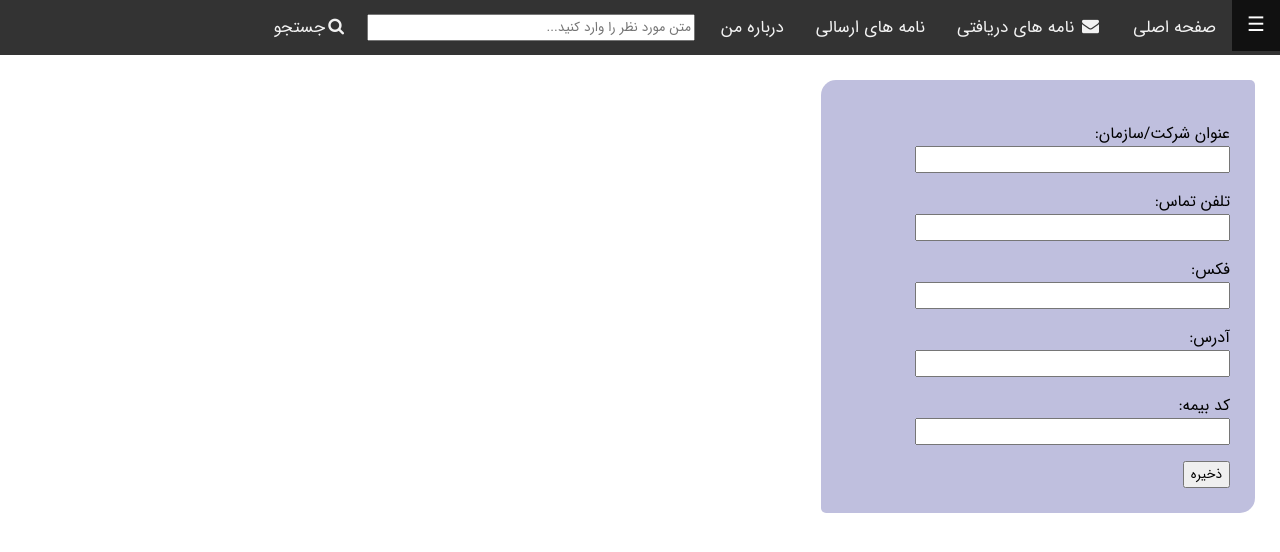
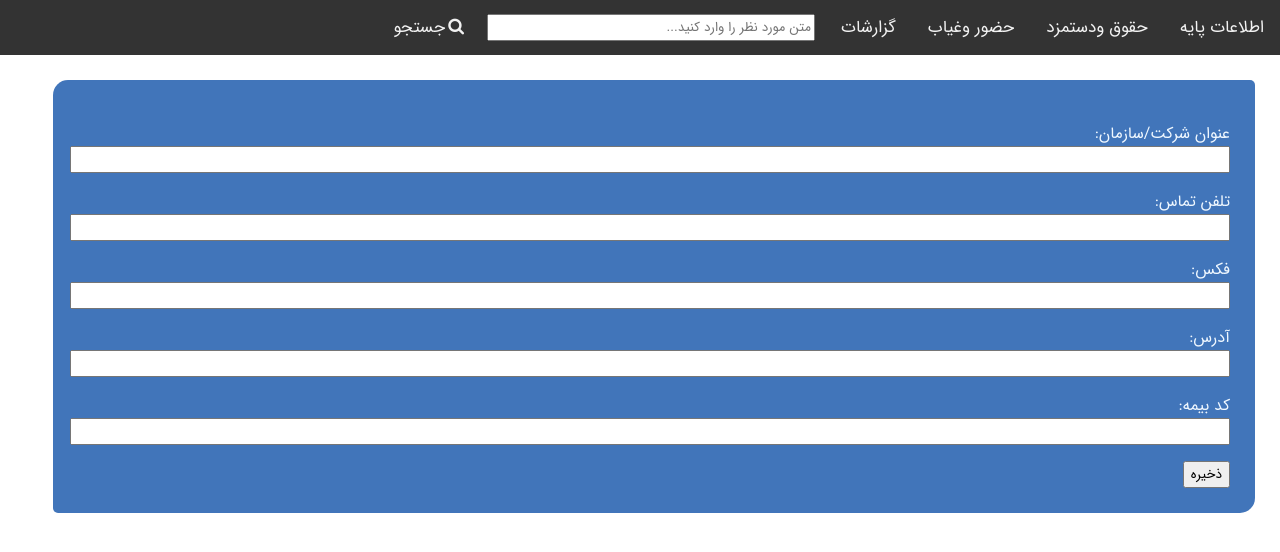
Before and after one commit to Hamidnet220/salary, a Django app: page /baseinfo/organization/addnew in a window 1280 px wide. Shown: the top 552 px of the page. Run offline with Django 3.2, Linux system fonts and the light colour scheme; some libraries are stand-ins or nearby versions.

Commit message:
modify navbar and create menu for app

```diff
--- a/baseinfo/static/css/base.css
+++ b/baseinfo/static/css/base.css
@@ -19,28 +19,6 @@ body{
 		 url('../fonts/ttf/IRANSansWeb.ttf') format('truetype');
 }
 
-.topnav{
-    background-color: #333;
-    overflow: hidden;
-    font-family: IRANSans;
-}
-
-.topnav a{
-    float: right;
-    color: #f2f2f2;
-    text-align: center;
-    padding:14px 16px;
-    text-decoration: none;
-    font-size: 17px;
-    font-family: IRANSans;
-}
-
-#searchButton{
-    float:right;
-    margin:10px 1px 10px 10px;
-    width: 7%;
-
-}
 
 th{
     text-align: center;
--- a/baseinfo/templates/input_form.html
+++ b/baseinfo/templates/input_form.html
@@ -9,17 +9,22 @@
         #input-form {
             margin: 25px;
             padding: 25px;
-            width: 30%;
-            background-color: rgba(128, 128, 189, 0.5);
+            width: 90%;
+            background-color: rgba(45, 103, 179, 0.9);
             border-radius: 15px 5px 15px 5px;
         }
 
         form input {
-            width: 80%;
+            width: 100%;
+
         }
         label::after{
             content:'';
             display: block;
+        }
+
+        label {
+            color: aliceblue;
         }
     </style>
 
--- a/baseinfo/templates/navbar.html
+++ b/baseinfo/templates/navbar.html
@@ -1,57 +1,29 @@
-<!DOCTYPE html>
-<html>
-
-<head>
-    {% block head %}
 {% load static %}
 <link rel="stylesheet" href="https://cdnjs.cloudflare.com/ajax/libs/font-awesome/4.7.0/css/font-awesome.min.css">
 <link type="text/css" rel="stylesheet" href="{% static 'css/base.css' %}">
 <title>This is chapar website</title>
-    {% endblock head %}
 <style>
-        .sidebar {
-            height: 100%;
-            width: 0;
-            position: fixed;
-            z-index: 1;
-            top: 0;
-            right: 0;
-            background-color: #111;
-            overflow-x: hidden;
-            transition: 0.3s;
-            padding-top: 60px;
+    .topnav {
+        background-color: #333;
+        overflow: hidden;
+        font-family: IRANSans;
     }
 
-        .sidebar a {
-            padding: 8px 32px 8px 8px;
+    .main-item {
+        float: right;
+        color: #f2f2f2;
+        text-align: center;
+        padding: 14px 16px;
         text-decoration: none;
-            font-size: 16px;
-            color: #818181;
-            display: block;
-            transition: 0.1s;
+        font-size: 17px;
+        font-family: IRANSans;
     }
 
-        .sdiebar .closebtn {
-            position: absolute;
-            top: 0;
-            left: 25px;
-            margin-right: 50px;
-        }
+    #searchButton {
+        float: right;
+        margin: 10px 1px 10px 10px;
+        width: 7%;
 
-        .openbtn {
-            font-size: 20px;
-            cursor: pointer;
-            background-color: #111;
-            color: white;
-            padding: 10px 15px;
-            border: none;
-            float: right;
-        }
-
-        #menu_button {
-            float: right;
-            margin-top: 6px;
-            margin-right: 6px;
     }
 
     #searchTextbox {
@@ -60,43 +32,154 @@
         width: 25%;
     }
 
-        #menu_button {
-            transition: margin-right 0.5s;
+    /* start to style full navbar */
+    /* The Overlay (background) */
+    .overlay {
+        /* Height & width depends on how you want to reveal the overlay (see JS below) */
+        height: 0;
+        width: 100%;
+        position: fixed;
+        /* Stay in place */
+        z-index: 1;
+        /* Sit on top */
+        left: 0;
+        top: 0;
+        background-color: rgb(0, 0, 0);
+        /* Black fallback color */
+        background-color: rgba(0, 0, 0, 0.9);
+        /* Black w/opacity */
+        overflow-x: hidden;
+        /* Disable horizontal scroll */
+        transition: 0.5s;
+        /* 0.5 second transition effect to slide in or slide down the overlay (height or width, depending on reveal) */
+    }
+
+    /* Position the content inside the overlay */
+    .overlay-content {
+        position: relative;
+        top: 25%;
+        /* 25% from the top */
+        width: 100%;
+        /* 100% width */
+        text-align: center;
+        /* Centered text/links */
+        margin-top: 30px;
+        /* 30px top margin to avoid conflict with the close button on smaller screens */
+    }
+
+    /* The navigation links inside the overlay */
+    .overlay a {
         padding: 8px;
+        text-decoration: none;
+        font-size: 25px;
+        color: #818181;
+        display: block;
+        /* Display block instead of inline */
+        transition: 0.3s;
+        /* Transition effects on hover (color) */
     }
+
+    /* When you mouse over the navigation links, change their color */
+    .overlay a:hover,
+    .overlay a:focus {
+        color: #f1f1f1;
+    }
+
+    /* Position the close button (top right corner) */
+    .overlay .closebtn {
+        position: absolute;
+        top: 20px;
+        right: 45px;
+        font-size: 60px;
+    }
+
+    /* When the height of the screen is less than 450 pixels, change the font-size of the links and position the close button again, so they don't overlap */
+    @media screen and (max-height: 450px) {
+        .overlay a {
+            font-size: 20px
+        }
+
+        .overlay .closebtn {
+            font-size: 40px;
+            top: 15px;
+            right: 35px;
+        }
+    }
+
+
+    /* end of style full navbar */
 </style>
-</head>
 
 <body>
     <div class="topnav" id="topNavbar">
-        <button class="openbtn" onclick="openNav()">☰ </button>
-        <div id="sidebar" class="sidebar">
-            <a href="javascript:void(0)" class="closebtn" onclick="closeNav()">x</a>
-            <a href="{% url 'add_organization' %}">ایجاد سازمان/شرکت جدید</a>
-            <a href="#">مشاهده لیست حقوق جاری</a>
+
+            <a href="#" class="main-item" onclick="showDropdwonMenu('baseinfo')">اطلاعات پایه</a>
+            <div id="baseinfo" class="overlay">
+                <a href="javascript:void(0)" class="closebtn" onclick=" closeNav('baseinfo')">&times;</a>
+                <div class="overlay-content">
+                    <a href="{% url 'add_organization' %}">اطلاعات کارگاه</a>
+                    <a href="#">اطلاعات کارکنان</a>
+                    <a href="#">وضعیت تاهل</a>
+                    <a href="#">محل کارگاه</a>
+                    <a href="#">نام پست های نگهبانی</a>
+                    <a href="#">نام بانک ها</a>
+                </div>
+            </div>
+
+        <a href="#" class="main-item" onclick="showDropdwonMenu('wageNav')">حقوق ودستمزد</a>
+        <div id="wageNav" class="overlay">
+            <a href="javascript:void(0)" class="closebtn" onclick=" closeNav('wageNav')">&times;</a>
+            <div class="overlay-content">
+                <a href="#">لیست حقوق ماه جاری</a>
                 <a href="#">محاسبه حقوق</a>
-            <a href="#">محاسبه کارکرد</a>
-            <a href="#">گزارشات</a>
+                <a href="#">چاپ لیست حقوق ماه جاری</a>
+                <a href="#">ایجاد فایل پرداخت</a>
+                <a href="#">چاپ فیش ماهیانه</a>
+                <a href="#">چاپ لیست مالیات</a>
             </div>
-        <a class="active" href="{% url 'home_view'  %}">صفحه اصلی</a>
-        <a href="#"><i class="fa fa-fw fa-envelope"></i> نامه های دریافتی</a>
-        <a href="#">نامه های ارسالی</a>
-        <a href="#">درباره من</a>
+        </div>
+
+        <a href="#" class="main-item" onclick="showDropdwonMenu('attendNav')">حضور وغیاب</a>
+        <div id="attendNav" class="overlay">
+            <a href="javascript:void(0)" class="closebtn" onclick=" closeNav('attendNav')">&times;</a>
+            <div class="overlay-content">
+                <a href="#">لیست حضور وغیاب ماه جاری</a>
+                <a href="#">ایجاد حضور وغیاب</a>
+                <a href="#">آنالیز حضور و غیاب</a>
+                <a href="#">چاپ حضور و غیاب ماه جاری</a>
+                <a href="#">ایجاد فایل حضور و غیاب</a>
+                <a href="#">ورود اطلاعات حضور و غیاب</a>
+            </div>
+        </div>
+
+        <a href="#" class="main-item" onclick="showDropdwonMenu('reportNav')">گزارشات</a>
+        <div id="reportNav" class="overlay">
+            <a href="javascript:void(0)" class="closebtn" onclick=" closeNav('reportNav')">&times;</a>
+            <div class="overlay-content">
+                <a href="#">لیست حضور وغیاب ماه جاری</a>
+                <a href="#">ایجاد حضور وغیاب</a>
+                <a href="#">آنالیز حضور و غیاب</a>
+                <a href="#">چاپ حضور و غیاب ماه جاری</a>
+                <a href="#">ایجاد فایل حضور و غیاب</a>
+                <a href="#">ورود اطلاعات حضور و غیاب</a>
+            </div>
+        </div>
         <input type="text" id="searchTextbox" name='search_value' placeholder="متن مورد نظر را وارد کنید...">
-        <a href=#><i class="fa fa-fw fa-search"></i>جستجو</a>
+        <a href=# class='main-item'><i class="fa fa-fw fa-search"></i>جستجو</a>
     </div>
+
+
     <script>
-        function openNav() {
-            document.getElementById("sidebar").style.width = "250px";
-            document.body.style.marginRight = "250px";
+
+        function showDropdwonMenu(menuName) {
+            document.getElementById(menuName).style.height = "100%";
         }
 
-        function closeNav() {
-            document.getElementById("sidebar").style.width = "0";
-            document.body.style.marginRight = "0";
+        function closeNav(naveName) {
+            document.getElementById(naveName).style.height = "0";
         }
+
+
+
+
     </script>
-
-</body>
-
-</html>
```
Lines whose indentation alone changed are shown as unchanged.
